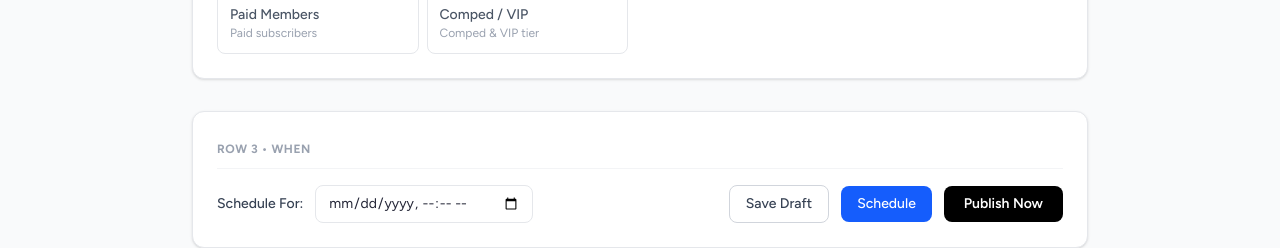
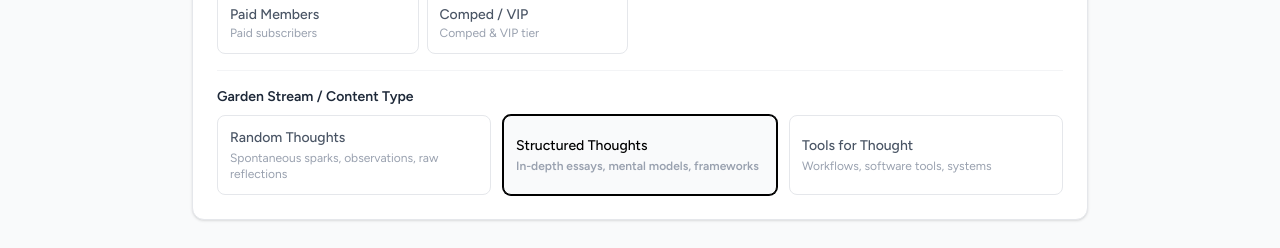
Before and after one commit to begeniuskibs/ivankabandize-website, a Next.js app: page /admin/posts/editor in a window 1280 px wide. Shown: the part 1022-1270 px from the top of the page. Built offline with nearby package versions, Linux system fonts and the light colour scheme; no server answers; the database is empty.

Commit message:
feat(admin): add content_type stream selector to post editor UI

```diff
--- a/app/admin/posts/editor/page.tsx
+++ b/app/admin/posts/editor/page.tsx
@@ -21,8 +21,9 @@ function PostEditorContent() {
   const [excerpt, setExcerpt] = useState('')
   const [content, setContent] = useState<Record<string, unknown>>({})
 
-  // Row 2: Who
+  // Row 2: Who & Classification
   const [visibility, setVisibility] = useState<'public' | 'free' | 'paid' | 'comped'>('public')
+  const [contentType, setContentType] = useState<'random_thoughts' | 'structured_thoughts' | 'tools_for_thought'>('structured_thoughts')
   const [availableTags, setAvailableTags] = useState<Tag[]>([])
   const [selectedTagIds, setSelectedTagIds] = useState<string[]>([])
   const [newTagName, setNewTagName] = useState('')
@@ -66,6 +67,7 @@ function PostEditorContent() {
         setExcerpt(post.excerpt || '')
         setContent(post.content || {})
         setVisibility(post.visibility || 'public')
+        setContentType(post.content_type || 'structured_thoughts')
         setPublishStatus(post.publish_status || 'draft')
         if (post.published_at) {
           setScheduledDate(new Date(post.published_at).toISOString().slice(0, 16))
@@ -137,6 +139,7 @@ function PostEditorContent() {
       excerpt,
       content,
       visibility,
+      content_type: contentType,
       publish_status: status,
       published_at: targetPublishedAt,
       tag_ids: selectedTagIds,
@@ -328,6 +331,44 @@ function PostEditorContent() {
               </div>
             </div>
           </div>
+
+          {/* Content Type / Garden Stream Selector */}
+          <div className="border-t border-gray-100 pt-4">
+            <label className="block text-sm font-semibold text-gray-800 mb-2">Garden Stream / Content Type</label>
+            <div className="grid grid-cols-1 sm:grid-cols-3 gap-3">
+              {[
+                {
+                  value: 'random_thoughts',
+                  label: 'Random Thoughts',
+                  desc: 'Spontaneous sparks, observations, raw reflections',
+                },
+                {
+                  value: 'structured_thoughts',
+                  label: 'Structured Thoughts',
+                  desc: 'In-depth essays, mental models, frameworks',
+                },
+                {
+                  value: 'tools_for_thought',
+                  label: 'Tools for Thought',
+                  desc: 'Workflows, software tools, systems',
+                },
+              ].map(opt => (
+                <button
+                  key={opt.value}
+                  type="button"
+                  onClick={() => setContentType(opt.value as typeof contentType)}
+                  className={`p-3 text-left border rounded-lg transition ${
+                    contentType === opt.value
+                      ? 'border-black bg-gray-50 text-black font-semibold ring-1 ring-black'
+                      : 'border-gray-200 hover:border-gray-300 text-gray-600'
+                  }`}
+                >
+                  <div className="text-sm font-medium">{opt.label}</div>
+                  <div className="text-xs text-gray-400 mt-0.5">{opt.desc}</div>
+                </button>
+              ))}
+            </div>
+          </div>
         </div>
 
         {/* ROW 3: WHEN (Publish Now / Schedule / Save Draft) */}
```
